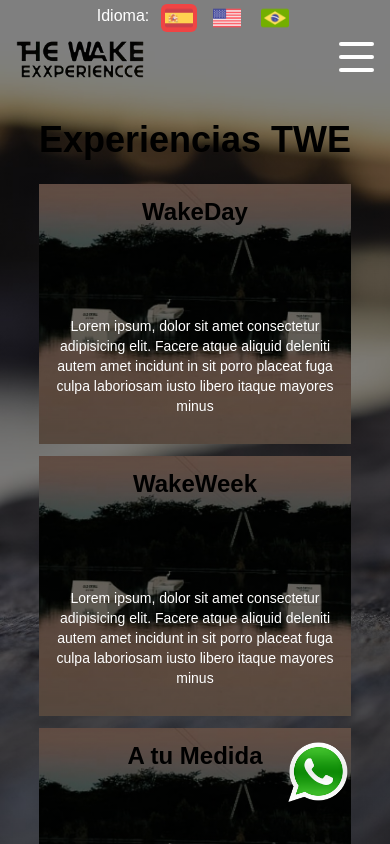
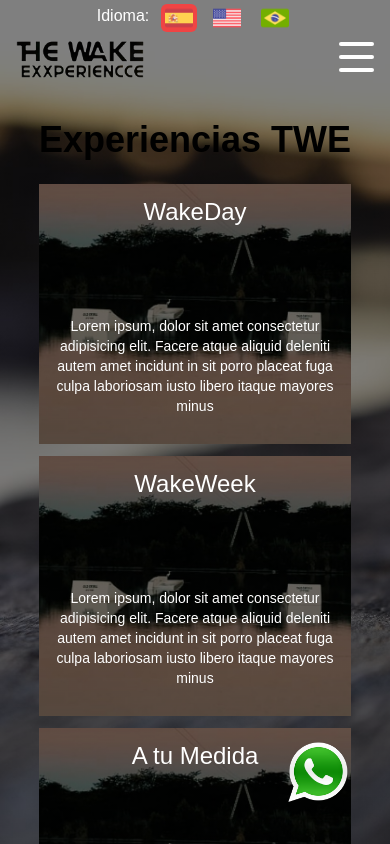
Before and after one commit to Colegiales32/The-Wake-Experience, a React (Vite) app: page /experiencias in a window 390 px wide. Shown: the top 844 px of the page. Built offline with nearby package versions, Linux system fonts and the light colour scheme; a web font is replaced by a local one; what tailwindcss-animated would draw is missing.

Commit message:
cambio de color de titulo de cada experiencia en movil

```diff
--- a/src/components/Experiencia.jsx
+++ b/src/components/Experiencia.jsx
@@ -16,7 +16,7 @@
 
                 {!estaExpandido && (
                     <div className={`pb-8 px-4 h-full flex flex-col  justify-between`}>
-                    <h2 className='text-center font-stencil text-2xl font-bold mt-3'>{t(titulo)}</h2>
+                    <h2 className='text-center font-stencil text-2xl lg:font-bold mt-3 text-white lg:text-black'>{t(titulo)}</h2>
                     <button className='text-center text-2xl absolute top-0 left-0 h-full w-full opacity-0 hover:opacity-100 transition-all ease-in duration-1000 bg-transparent hover:bg-opaco text-white'>
                         {t(boton)}
                     </button>
```
